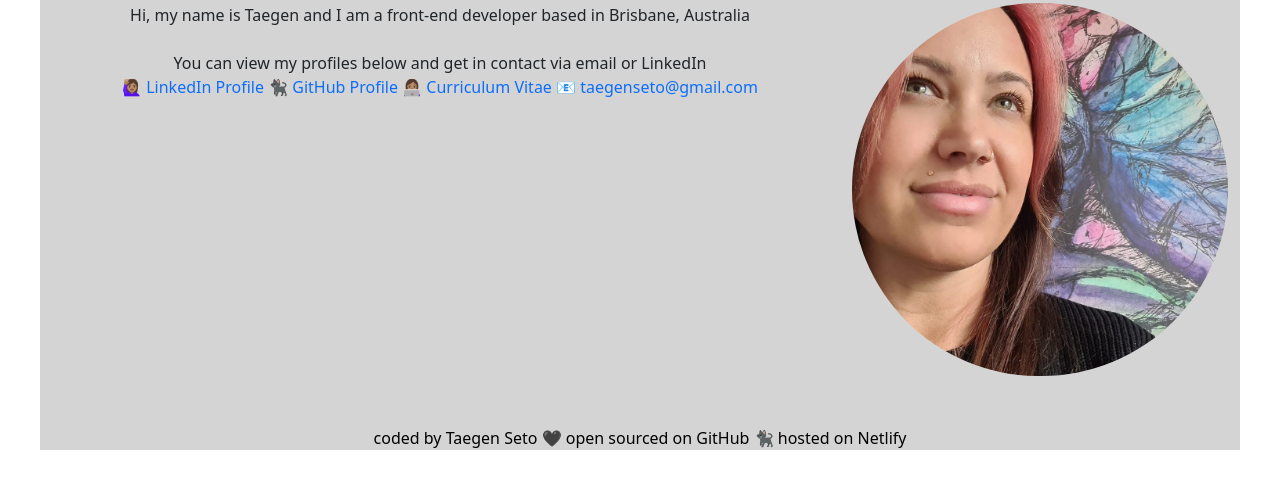
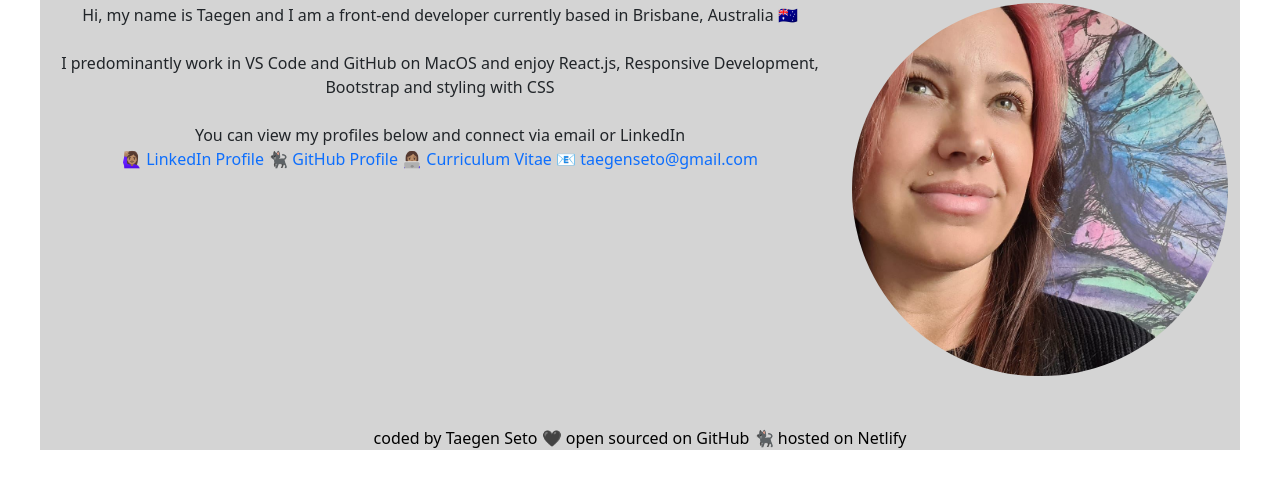
Before and after one commit to taegen-seto/portfolio, a plain HTML site: page about.html in a window 1280 px wide. Shown: the part 259-748 px from the top of the page. Drawn offline with nearby package versions, Linux system fonts and the light colour scheme.

Commit message:
update about page content

```diff
--- a/about.html
+++ b/about.html
@@ -53,12 +53,15 @@
         <div class="row">
           <div class="col-sm-8">
             <section class="bio">
-              Hi, my name is Taegen and I am a front-end developer based in
-              Brisbane, Australia
+              Hi, my name is Taegen and I am a front-end developer currently
+              based in Brisbane, Australia 🇦🇺
               <br />
               <br />
-              You can view my profiles below and get in contact via email or
-              LinkedIn
+              I predominantly work in VS Code and GitHub on MacOS and enjoy
+              React.js, Responsive Development, Bootstrap and styling with CSS
+              <br />
+              <br />
+              You can view my profiles below and connect via email or LinkedIn
             </section>
             <section class="contact">
               <a
```
